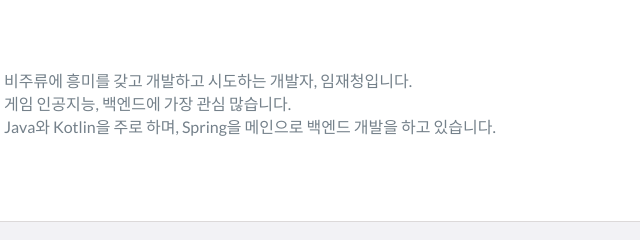
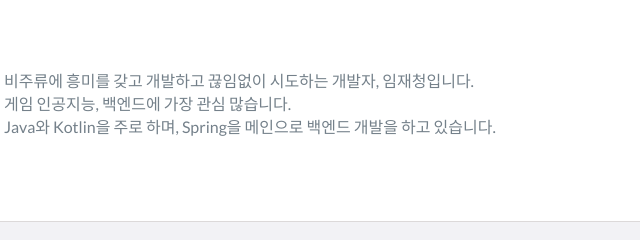
Before and after one commit to iqpizza6349/iqpizza6349.github.io, a website: page index.html in a window 1280 px wide. Shown: the part 805-1045 px from the top of the page, 456-1096 px from the left. Drawn offline with nearby package versions, Linux system fonts and the light colour scheme.

Commit message:
Update index.html

```diff
--- a/index.html
+++ b/index.html
@@ -73,7 +73,7 @@
                 </div>
                 <div class="col-md-8">
                     <p>
-                        비주류에 흥미를 갖고 개발하고 시도하는 개발자, 임재청입니다.
+                        비주류에 흥미를 갖고 개발하고 끊임없이 시도하는 개발자, 임재청입니다.
                     </p>
                     <p>
                         게임 인공지능, 백엔드에 가장 관심 많습니다.
```
